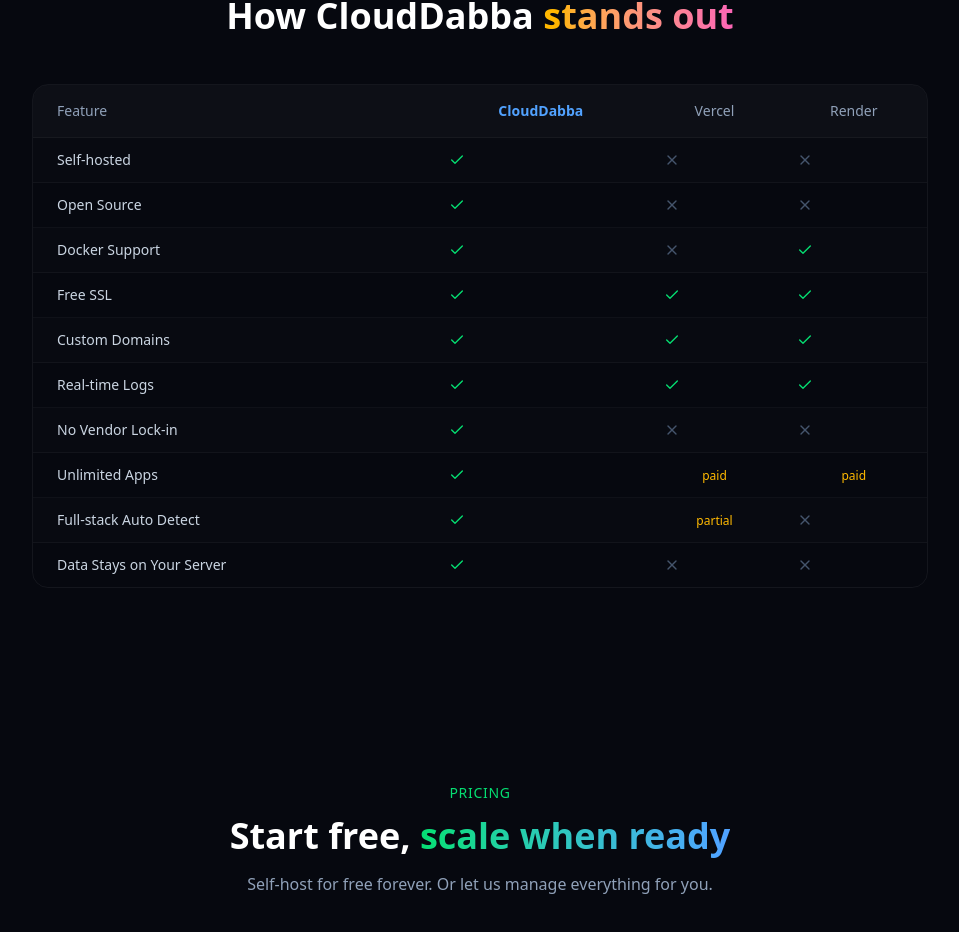
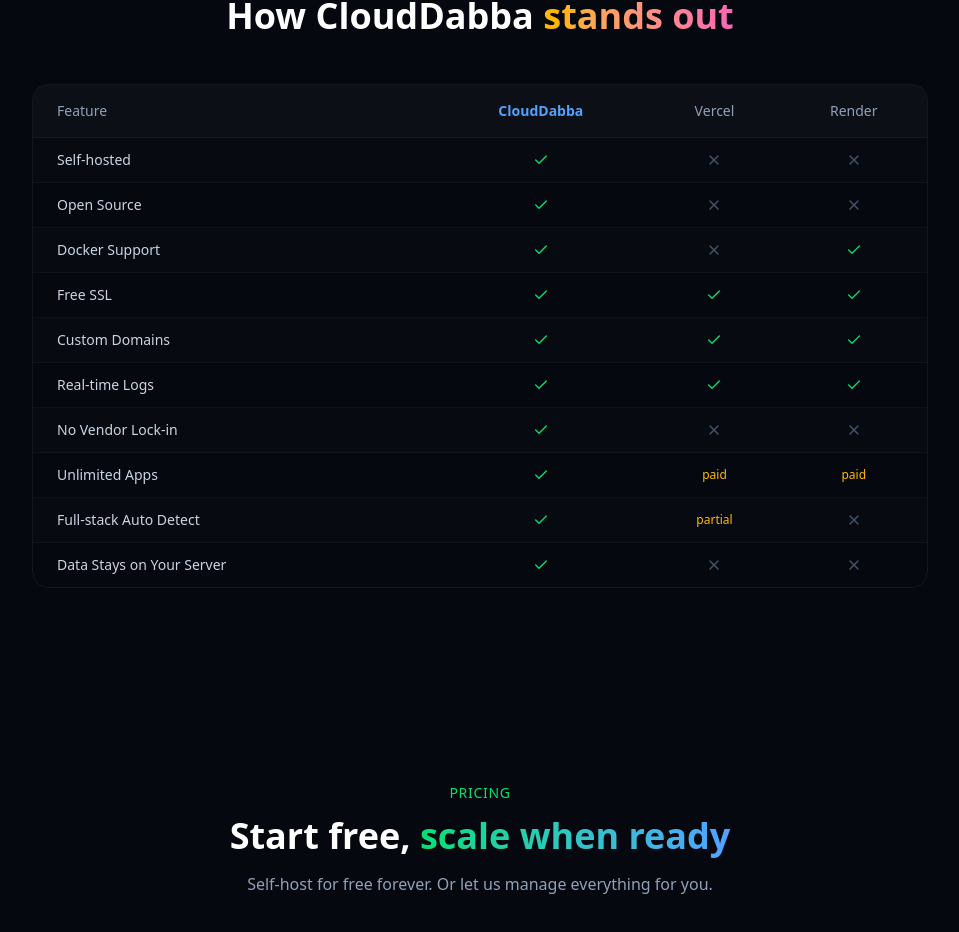
Before and after one commit to niteshpawar97/CloudDabba, a React (Vite) app in the folder frontend/: page / in a window 1280 px wide. Shown: the part 3210-4142 px from the top of the page, without its empty margins (160-1119 px from the left). Built offline with nearby package versions, Linux system fonts and the light colour scheme; no server answers.

Commit message:
Fix comparison table: center align checkmarks and headers

```diff
--- a/frontend/src/pages/landing/Comparison.tsx
+++ b/frontend/src/pages/landing/Comparison.tsx
@@ -47,18 +47,18 @@ export function Comparison() {
             <thead>
               <tr className="bg-white/[0.03]">
                 <th className="text-left py-4 px-6 font-medium text-slate-400">Feature</th>
-                <th className="py-4 px-4 font-semibold text-blue-400">CloudDabba</th>
-                <th className="py-4 px-4 font-medium text-slate-400">Vercel</th>
-                <th className="py-4 px-4 font-medium text-slate-400">Render</th>
+                <th className="py-4 px-4 font-semibold text-blue-400 text-center">CloudDabba</th>
+                <th className="py-4 px-4 font-medium text-slate-400 text-center">Vercel</th>
+                <th className="py-4 px-4 font-medium text-slate-400 text-center">Render</th>
               </tr>
             </thead>
             <tbody>
               {features.map((f, i) => (
                 <tr key={f.name} className={`border-t border-white/[0.04] ${i % 2 === 0 ? 'bg-white/[0.01]' : ''}`}>
                   <td className="py-3 px-6 text-slate-300">{f.name}</td>
-                  <td className="py-3 px-4 text-center"><CellIcon value={f.cloudDabba} /></td>
-                  <td className="py-3 px-4 text-center"><CellIcon value={f.vercel} /></td>
-                  <td className="py-3 px-4 text-center"><CellIcon value={f.render} /></td>
+                  <td className="py-3 px-4"><div className="flex justify-center"><CellIcon value={f.cloudDabba} /></div></td>
+                  <td className="py-3 px-4"><div className="flex justify-center"><CellIcon value={f.vercel} /></div></td>
+                  <td className="py-3 px-4"><div className="flex justify-center"><CellIcon value={f.render} /></div></td>
                 </tr>
               ))}
             </tbody>
```
